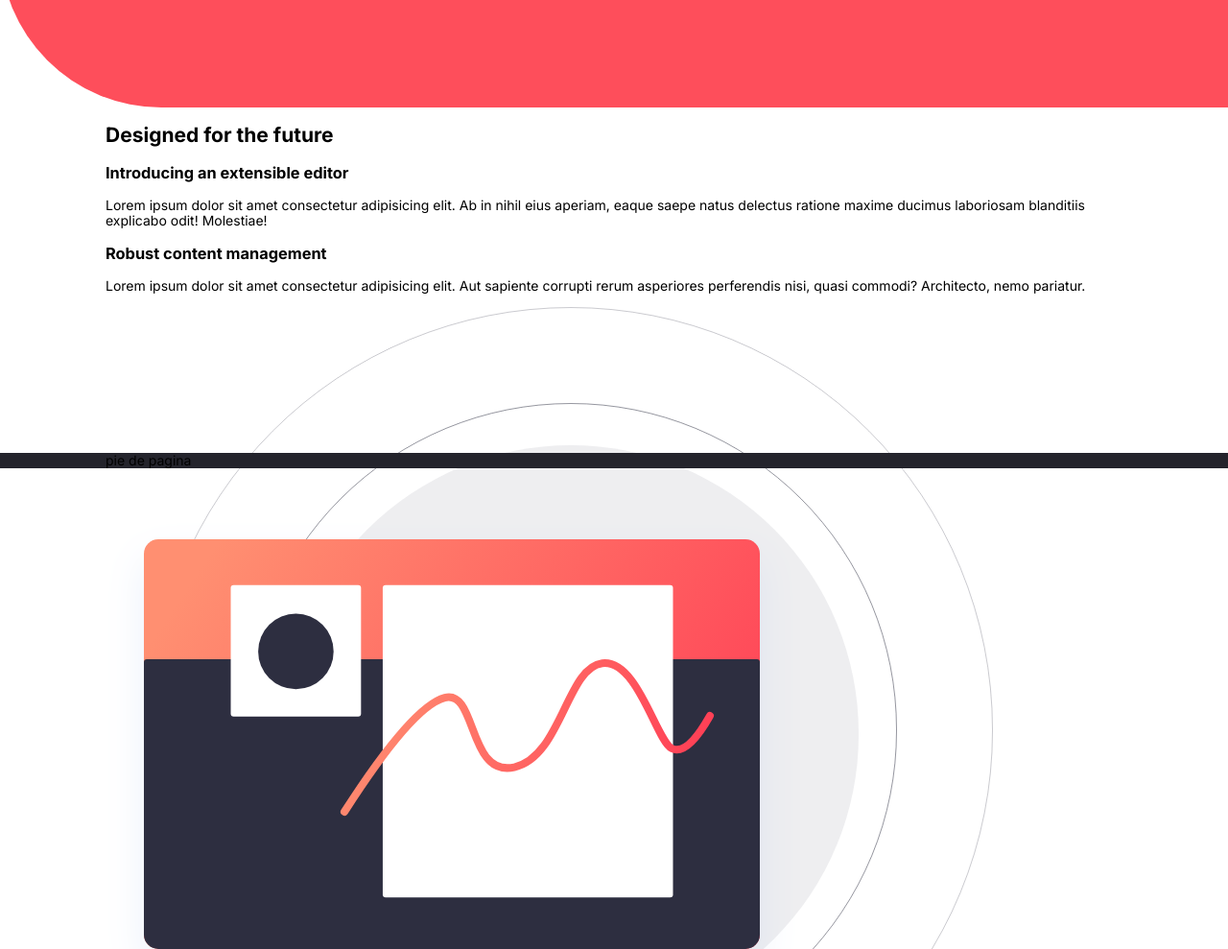
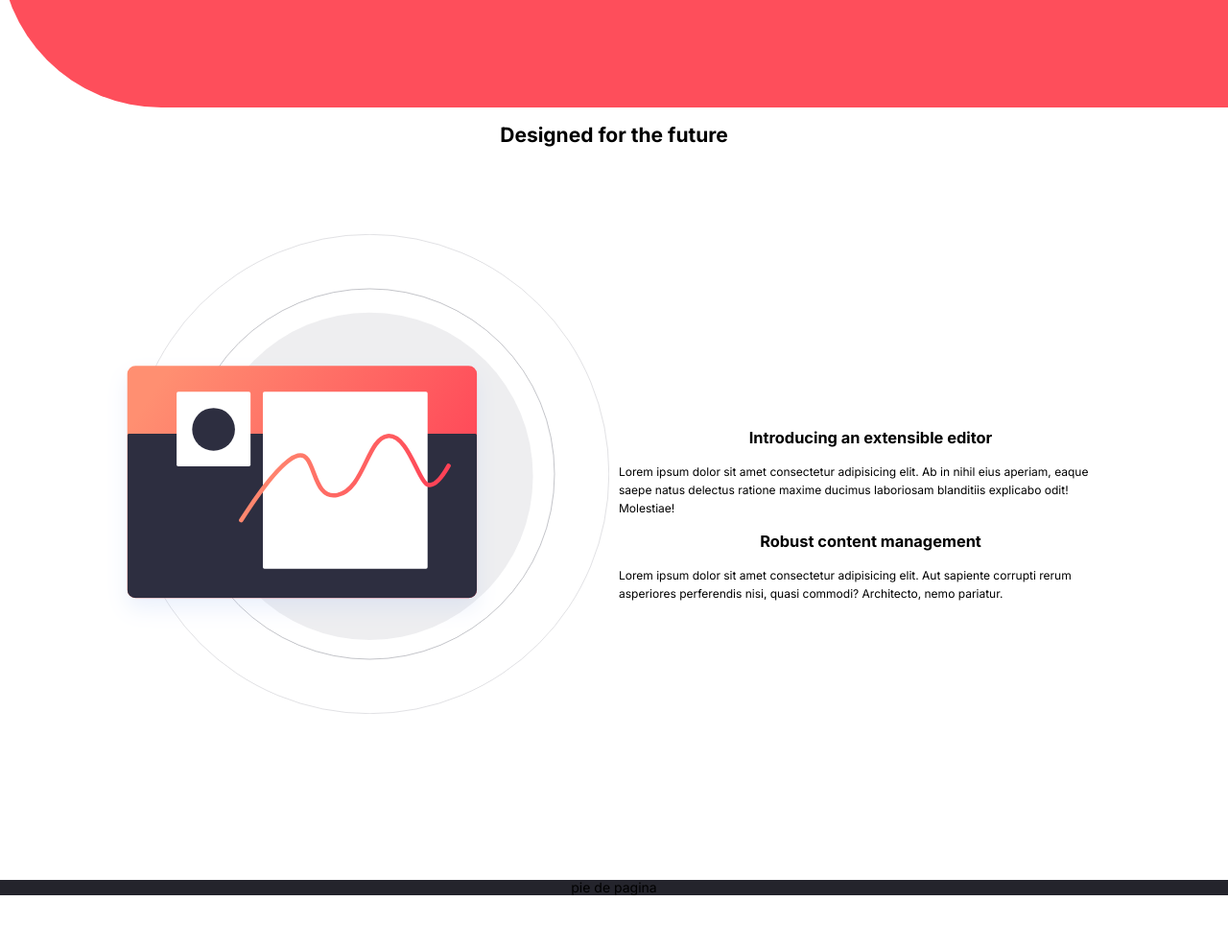
Before and after one commit to Nicolascampos2001/blogr-rwd, a plain HTML site: page index.html in a window 1280 px wide. Shown: the part 408-1397 px from the top of the page at 96% size. After the commit the page ends 1341 px from the top, so only its background shows below. Drawn offline with Linux system fonts and the light colour scheme.

Commit message:
terminacion del primer recuadro

```diff
--- a/css/index.css
+++ b/css/index.css
@@ -12,6 +12,7 @@ body{
     margin: 0;
     padding: 0;
     font-family: "inter", sans-serif;
+
 }
 html{
     font-size: var(--overall-fontsize);
@@ -19,6 +20,7 @@ html{
 
 body{
     font-size: 1.4rem;
+    text-align: center;
 }
 .main-container{
     max-height: 100vh;
@@ -95,11 +97,9 @@ body{
 
 .main{
     flex-grow: 1;
-    max-height: 100vh;
-    height: 100vh;
 }
 
-/**main:section call to action*/
+/**main: section call to action*/
 .section-call-to-action {
     background: var(--Magic-Potion);
     display: flex;
@@ -133,14 +133,35 @@ body{
     gap: 1.4rem;
     margin: 4rem auto;
 }
-.section-call-to-action {
-    background: var(--Magic-Potion);
-    display: flex
-;
-    height: 44rem;
-    border-radius: 0 0 0 12em;
+
+/**main: section designed for the future */
+
+.content-img-designed-for-the-future{
+    margin: 9rem 0;
 }
-
+.img-designed-for-the-future {
+    max-width: 100%;
+    width: 100%;
+    margin-bottom: 8rem;
+}
+.content-img-designed-for-the-future p{
+    text-align: left;
+    line-height: 1.9rem;
+    font-size: 1.2rem;
+}
+.section-2{
+    width: 84%;
+    margin: 0 auto;
+}
+@media (min-width: 567px){}
+@media (min-width: 768px){
+    .content-img-designed-for-the-future {
+        display: flex;
+        gap: 1rem;
+        align-items: center;
+        justify-content: center;
+    }
+}
 /** footer */
 
 .footer {
@@ -172,6 +193,7 @@ body{
         max-width: 72rem;
         padding: 0 2.4rem;
     }
+    /**header*/
     .navbar_left{
         flex-basis: 15rem;
     }
@@ -194,6 +216,11 @@ body{
     .icon-hamburguer{
         display: none;
     }
+    /** main: section designed for the future*/
+    .section-1,
+    .section-2{
+        flex: 1;
+    }
 }
 @media (min-width: 992px){
     .container {
--- a/index.html
+++ b/index.html
@@ -60,22 +60,29 @@
                             <a href="#" class="btn btn-primary">Lern more</a>
                         </div>
                     </div>
-
                 </div>
             </section>
         <section class="section-designed-for-the-future section">
                 <div class="container">
-                    <div class="content-designed-for-the-future">
-                        <h2>Designed for the future</h2>
+                    <h2>Designed for the future</h2>
+                    <div class="content-img-designed-for-the-future">
+                        <!-- forma de colocar imagenes auto ajustables de diferentes fuentes(varias imagenes) -->
                         <div class="section-1">
+                            <picture>
+                                <source media="(max-width: 567px)" srcset="./images/illustration-editor-mobile.png" />
+                                <source media="(min-width: 768px)" srcset="./images/illustration-editor-desktop.svg" />
+
+                                <img class="img img-designed-for-the-future" src="./image-illustration-editor-mobile.png" alt="Image: Ilustration Editor Desktop" />
+                            </picture>
+                            <!-- forma convencionas de agregar imagenes -->
+                            <!-- <img class="img img-designed-for-the-future" src="./images/illustration-editor-mobile.svg" alt="image: ilustration Editor Dekstop"> -->
+                        </div>
+                        <div class="section-2">
                             <h3>Introducing an extensible editor</h3>
                             <p>Lorem ipsum dolor sit amet consectetur adipisicing elit. Ab in nihil eius aperiam, eaque saepe natus delectus ratione maxime ducimus laboriosam blanditiis explicabo odit! Molestiae!</p>
 
                             <h3>Robust content management</h3>
                             <p>Lorem ipsum dolor sit amet consectetur adipisicing elit. Aut sapiente corrupti rerum asperiores perferendis nisi, quasi commodi? Architecto, nemo pariatur.</p>
-                        </div>
-                        <div class="section-2">
-                            <img src="./images/illustration-editor-desktop.svg" alt="">
                         </div>
                     </div>
                 </div>
```
Also changed, not shown: images/illustration-editor-mobile.png (added).
